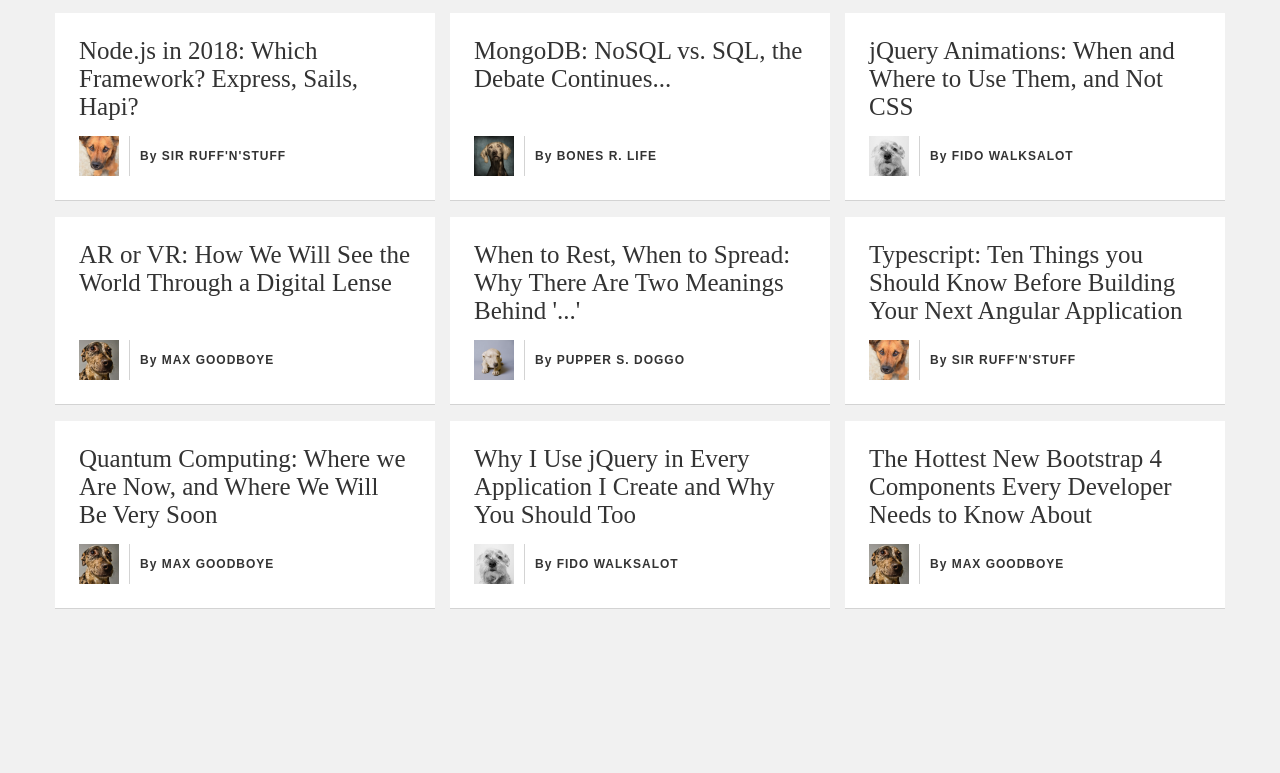
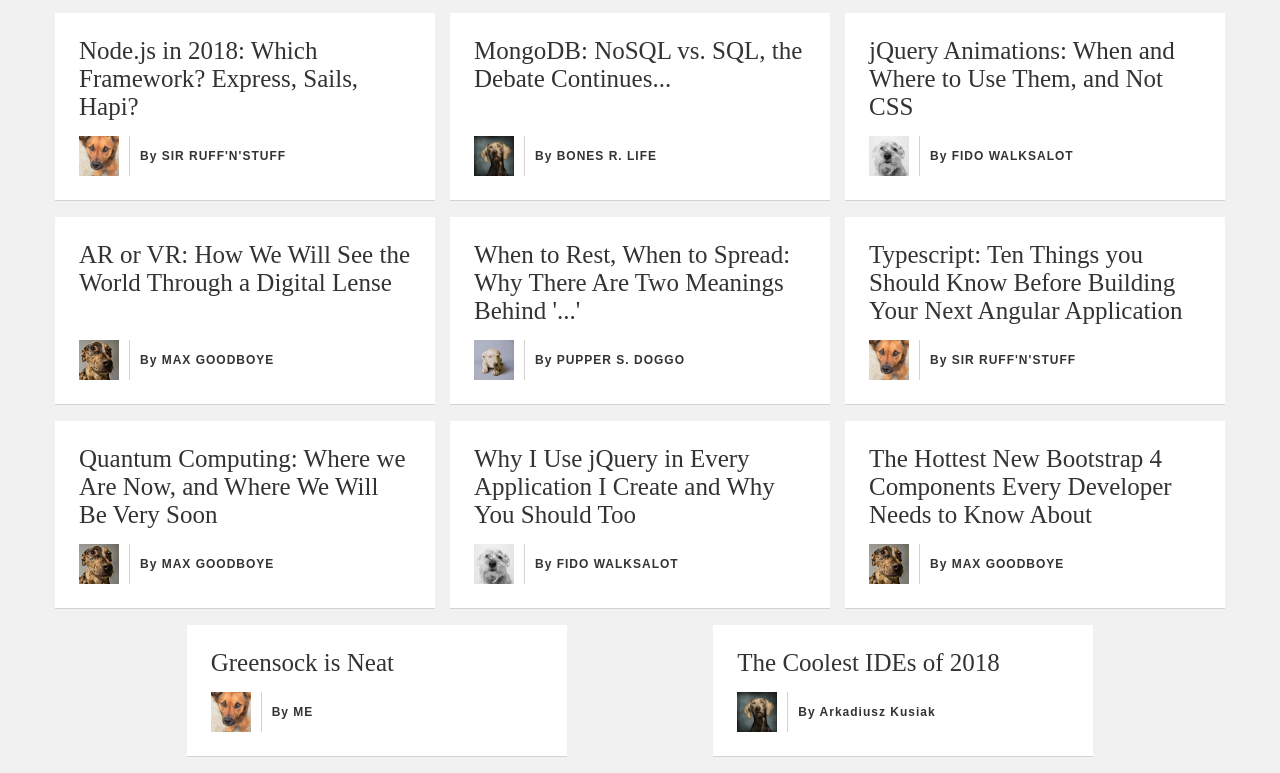
Before and after one commit to bloominstituteoftechnology/Sprint-Challenge-Applied-Javascript, a plain HTML site: page index.html in a window 1280 px wide. Shown: the part 622-1395 px from the top of the page. Before the commit the page ends 1247 px from the top, so only its background shows below. Drawn offline with nearby package versions, Linux system fonts and the light colour scheme; a web font is replaced by a local one.

Commit message:
added couple articles

```diff
--- a/index.html
+++ b/index.html
@@ -213,6 +213,26 @@
       </div>
     </div>
 
+    <div class="card" data-tab="greensock">
+      <div class="headline">Greensock is Neat</div>
+      <div class="author">
+        <div class="img-container">
+          <img src="./assets/sir.jpg" />
+        </div>
+        <span>By ME</span>
+      </div>
+    </div>
+
+    <div class="card" data-tab="ide">
+      <div class="headline">The Coolest IDEs of 2018</div>
+      <div class="author">
+        <div class="img-container">
+          <img src="./assets/bones.jpg" />
+        </div>
+        <span>By Arkadiusz Kusiak</span>
+      </div>
+    </div>
+
   </div>
 </body>
 
```
